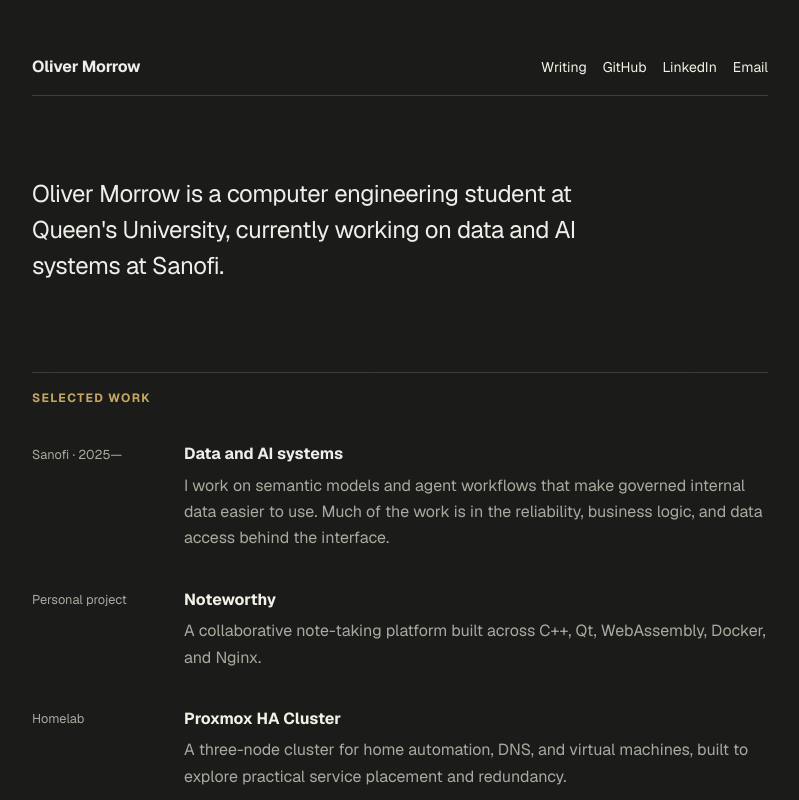
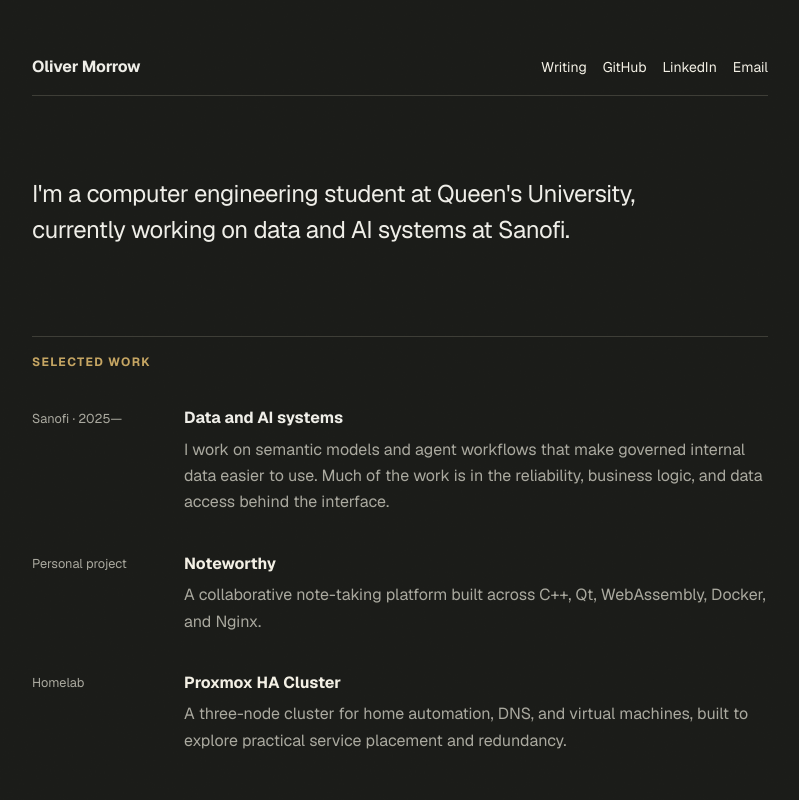
Before and after one commit to oliver-morrow/oliver-morrow-site, a Next.js app: page / in a window 1280 px wide. Shown: the top 800 px of the page, without its empty margins (240-1039 px from the left). Built offline with nearby package versions, Linux system fonts and the light colour scheme.

Commit message:
copy: use first-person introduction

```diff
--- a/src/data/site.ts
+++ b/src/data/site.ts
@@ -19,7 +19,7 @@ export type PreviousItem = {
 export const site = {
   name: "Oliver Morrow",
   introduction:
-    "Oliver Morrow is a computer engineering student at Queen's University, currently working on data and AI systems at Sanofi.",
+    "I'm a computer engineering student at Queen's University, currently working on data and AI systems at Sanofi.",
   location: "Toronto / Kingston, Canada",
   links: [
     { label: "Writing", href: "https://blog.olivermorrow.com" },
```
Also changed, not shown: 1 other file (tests, documents, lock files or other folders).
